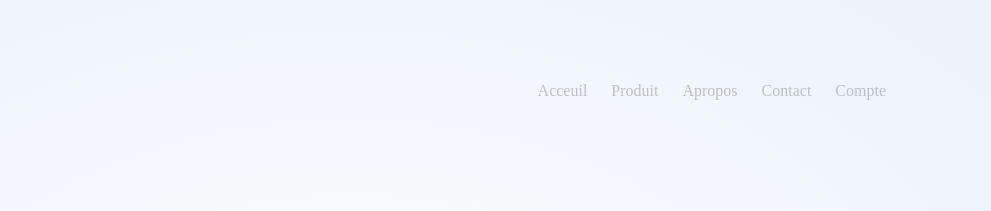
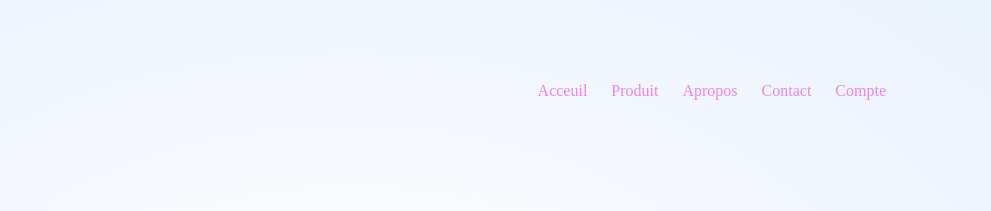
Before and after one commit to Odilon2003/Odilon2003.github.io, a plain HTML site: page index.html in a window 1280 px wide. Shown: the top 211 px of the page, 289-1280 px from the left. Drawn offline with Linux system fonts and the light colour scheme.

Commit message:
Update style.css

```diff
--- a/style.css
+++ b/style.css
@@ -35,7 +35,7 @@ nav ul li{
 
 nav ul li a{
     text-decoration: none;
-    color: #5555;
+    color: violet;
 }
 
 .container{
```
